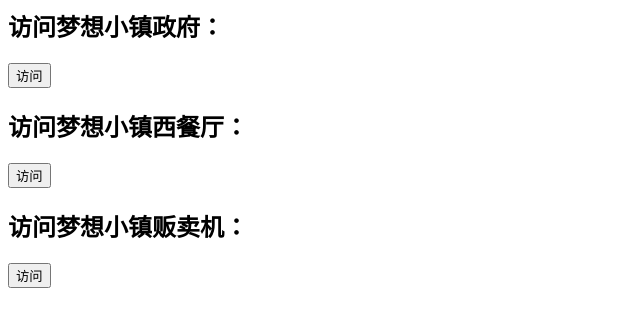
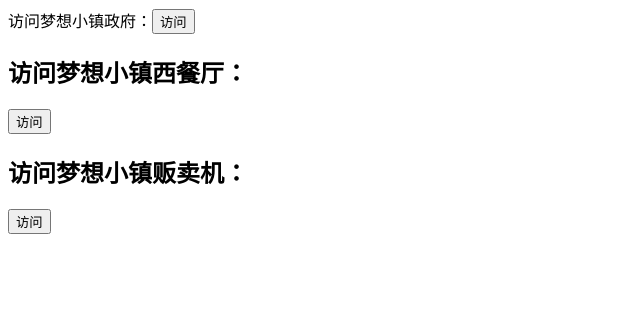
Before and after one commit to pascalfans/pascalfans.github.io, a plain HTML site: page index.html in a window 1280 px wide. Shown: the whole page, without its empty margins (0-640 px from the left). Drawn offline with Linux system fonts and the light colour scheme.

Commit message:
Update index.html

```diff
--- a/index.html
+++ b/index.html
@@ -1,6 +1,9 @@
 <html>
 <title>梦想小镇官网</title>
-<h2>访问梦想小镇政府：<h2><a href="/gov.html" style="\&quot;text-decoration:none&quot;"><input type="button" id="bt" onclick="window.location.href('连接')" value="访问"></a>
+访问梦想小镇政府：<a href="/gov.html" style="\&quot;text-decoration:none&quot;"><input type="button" id="bt" onclick="window.location.href('连接')" value="访问"></a>
+
 <h2>访问梦想小镇西餐厅：<h2><a href="/res.html" style="\&quot;text-decoration:none&quot;"><input type="button" id="bt" onclick="window.location.href('连接')" value="访问"></a>
+
 <h2>访问梦想小镇贩卖机：<h2><a href="/ven.html" style="\&quot;text-decoration:none&quot;"><input type="button" id="bt" onclick="window.location.href('连接')" value="访问"></a>
+
 </html>
```
